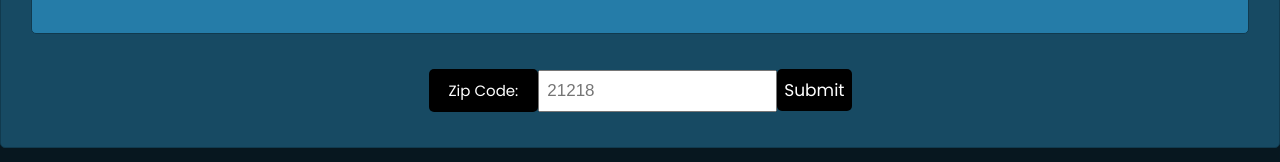
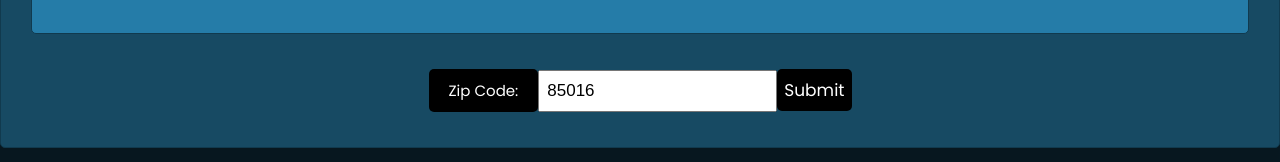
Before and after one commit to mtleonardjr/mtl-react-weather-app, a React (Create React App) app: page / in a window 1280 px wide. Shown: the part 329-491 px from the top of the page. Built offline with nearby package versions, Linux system fonts and the light colour scheme.

Commit message:
modified search component

```diff
--- a/src/components/Search.js
+++ b/src/components/Search.js
@@ -2,10 +2,15 @@ import { useState } from 'react'
 
 const Search = () => {
   const [zip, setZip] = useState('85016')
+
     return (
       <form className='search'>
         <label>Zip Code:</label>
-        <input type='Text' placeholder='21218'></input>
+        <input
+          type='Text'
+          placeholder='85016'
+          value={zip}
+          onChange= {(e) => setZip(e.target.value)}></input>
         <input type='submit' className='btn'></input>
       </form>
     )
```
